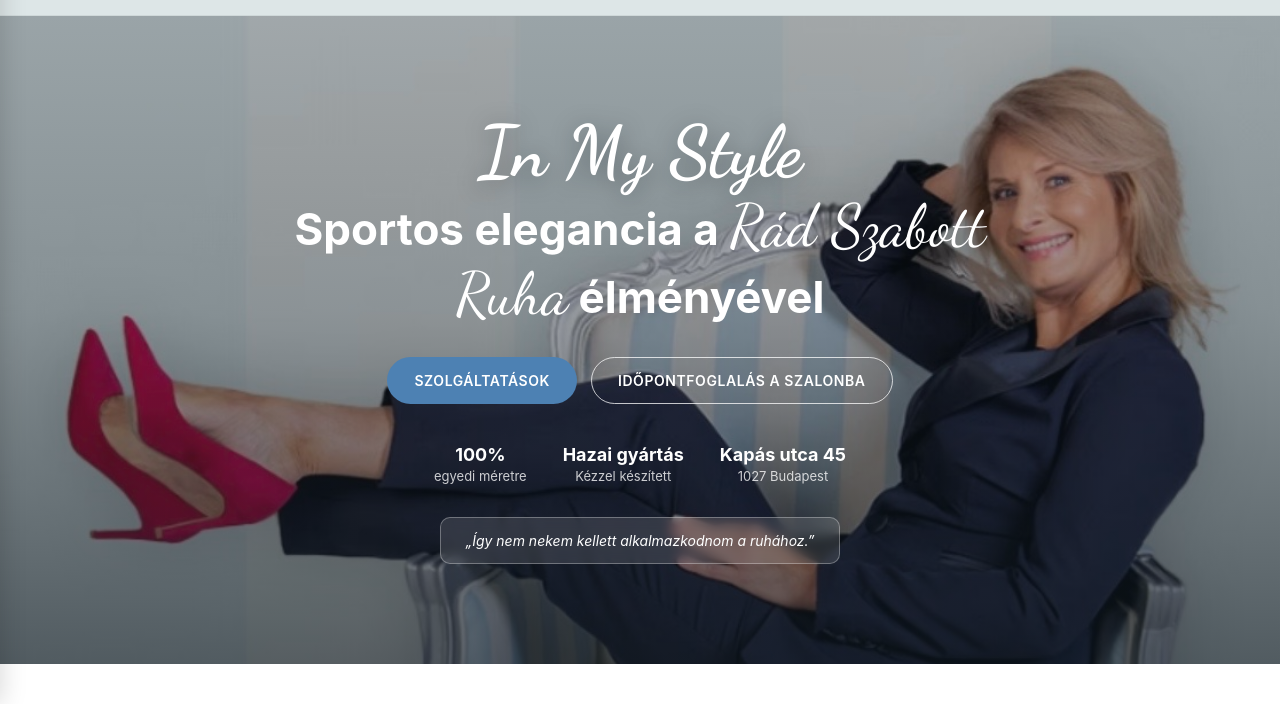
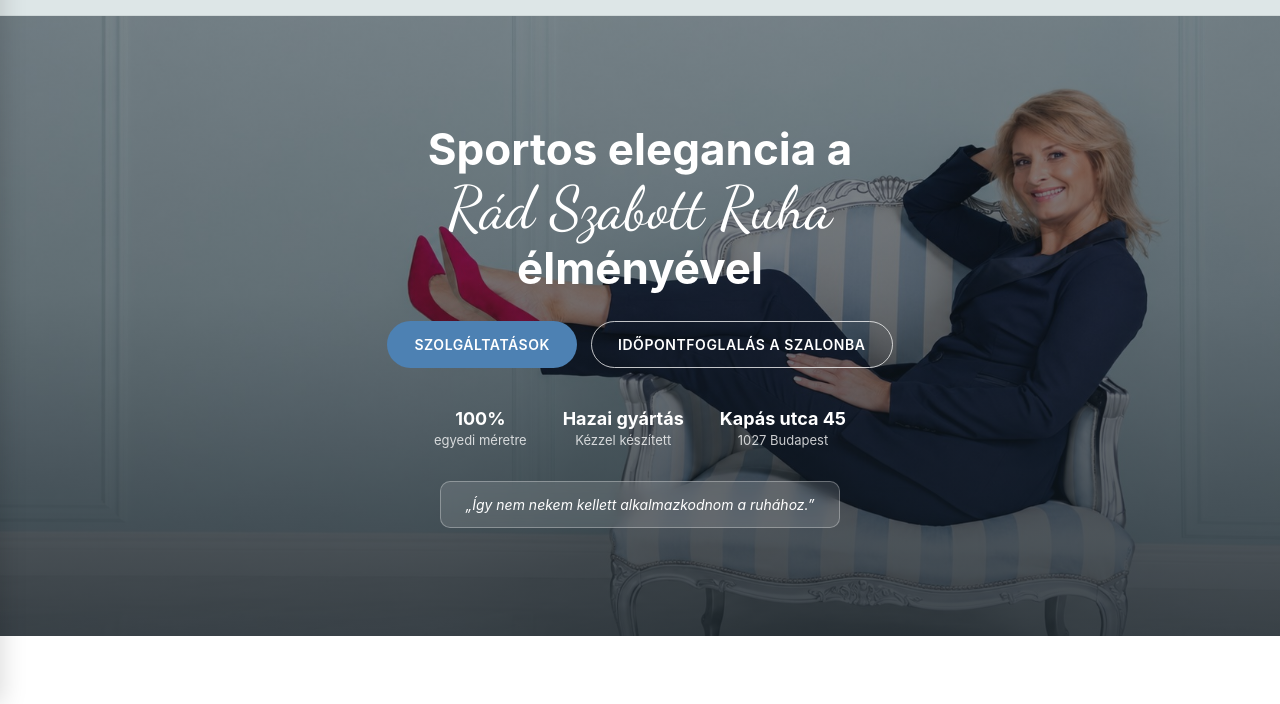
Before and after one commit to bajzathbalazs-hue/inmystyle-site, a plain HTML site: page index.html in a window 1280 px wide. Shown: the part 96-800 px from the top of the page. Drawn offline with Linux system fonts and the light colour scheme; a script that the page names is missing; a web font is replaced by a local one.

Commit message:
Hero: új híókép, sötétebb overlay, In My Style felirat törölve, cím 3 sorra tagolva

```diff
--- a/css/style.css
+++ b/css/style.css
@@ -244,7 +244,7 @@ a, button { transition: color .2s var(--ease), background-color .2s var(--ease),
 .hero-overlay {
   position: absolute;
   inset: 0;
-  background: linear-gradient(180deg, rgba(15,25,32,.32) 0%, rgba(15,25,32,.42) 45%, rgba(15,25,32,.68) 100%);
+  background: linear-gradient(180deg, rgba(15,25,32,.5) 0%, rgba(15,25,32,.58) 45%, rgba(15,25,32,.8) 100%);
 }
 .hero-inner {
   position: relative;
@@ -264,17 +264,6 @@ a, button { transition: color .2s var(--ease), background-color .2s var(--ease),
   .hero-inner > *:nth-child(3) { animation-delay: .16s; }
   .hero-inner > *:nth-child(4) { animation-delay: .24s; }
   .hero-inner > *:nth-child(5) { animation-delay: .32s; }
-}
-.hero-wordmark {
-  font-family: var(--font-script);
-  font-style: normal;
-  font-weight: 700;
-  font-size: 72px;
-  line-height: 1;
-  color: #fff;
-  opacity: .95;
-  margin-bottom: 4px;
-  text-shadow: 0 4px 24px rgba(15,25,32,.35);
 }
 .hero h1 {
   font-size: 44px;
@@ -309,7 +298,6 @@ a, button { transition: color .2s var(--ease), background-color .2s var(--ease),
 }
 @media (max-width: 700px) {
   .hero { min-height: 540px; padding: 72px 0; background-position: center 18%; }
-  .hero-wordmark { font-size: 48px; }
   .hero h1 { font-size: 32px; }
   .hero-stats { gap: 22px 28px; }
 }
--- a/index.html
+++ b/index.html
@@ -14,7 +14,7 @@
   <link rel="preconnect" href="https://fonts.googleapis.com">
   <link href="https://fonts.googleapis.com/css2?family=Dancing+Script:wght@400;600;700&display=swap" rel="stylesheet">
   <link rel="stylesheet" href="https://api.fontshare.com/v2/css?f[]=cabinet-grotesk@400,500,700,800,900&display=swap">
-  <link rel="stylesheet" href="css/style.css?v=17">
+  <link rel="stylesheet" href="css/style.css?v=18">
   <link rel="icon" href="assets/icons/favicon-light.png" media="(prefers-color-scheme: light)">
   <link rel="icon" href="assets/icons/favicon-dark.png" media="(prefers-color-scheme: dark)">
   <link rel="apple-touch-icon" href="assets/icons/apple-touch-icon.png">
@@ -24,11 +24,10 @@
   <div data-include="header.html"></div>
 
   <!-- Hero -->
-  <section class="hero" style="background-image:url('assets/photos/hero-szilvia.jpg');">
+  <section class="hero" style="background-image:url('assets/photos/hero-szilvia-2.jpg');">
     <div class="hero-overlay"></div>
     <div class="container hero-inner">
-      <div class="hero-wordmark">In My Style</div>
-      <h1>Sportos elegancia a <em>Rád Szabott Ruha</em> élményével</h1>
+      <h1>Sportos elegancia a<br><em>Rád Szabott Ruha</em><br>élményével</h1>
       <div class="hero-actions">
         <a href="#szolgaltatasaink" class="btn btn-accent">Szolgáltatások</a>
         <a href="#idopont" class="btn btn-outline-light">Időpontfoglalás a szalonba</a>
```
Also changed, not shown: akcio.html (+1 -1 lines), gdpr.html (+1 -1 lines), kategoria.html (+1 -1 lines), termek.html (+1 -1 lines), assets/photos/hero-szilvia-2.jpg (added).
